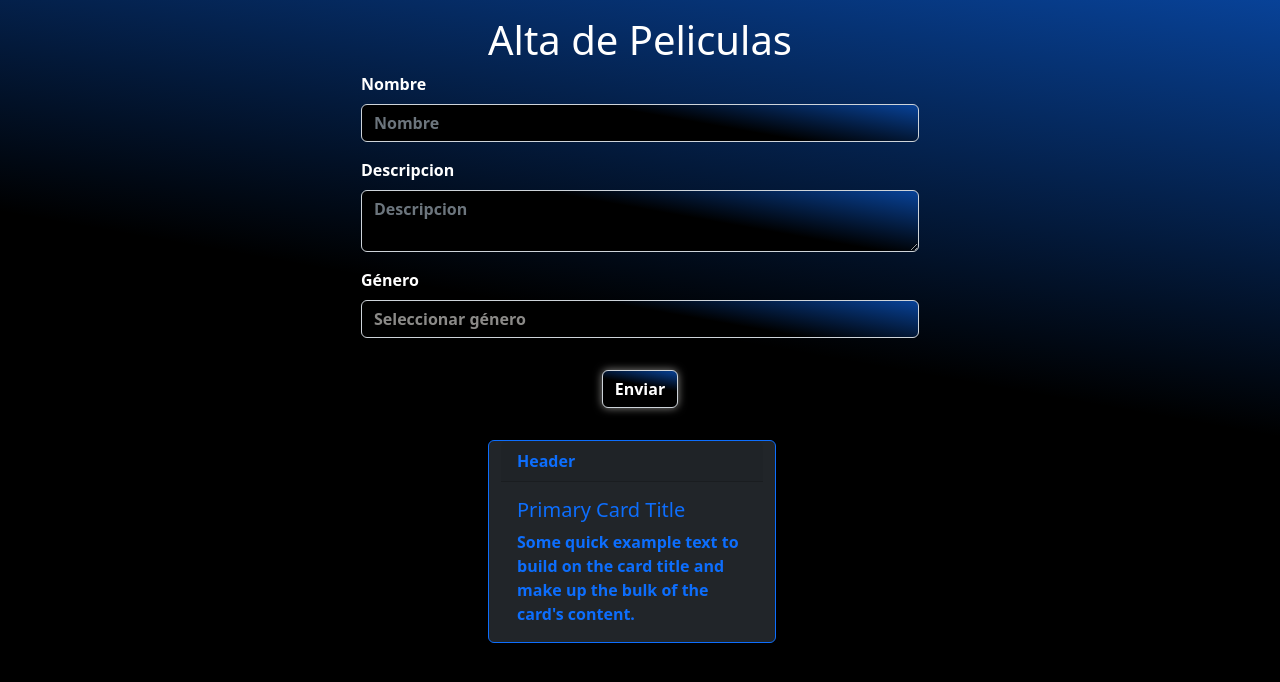
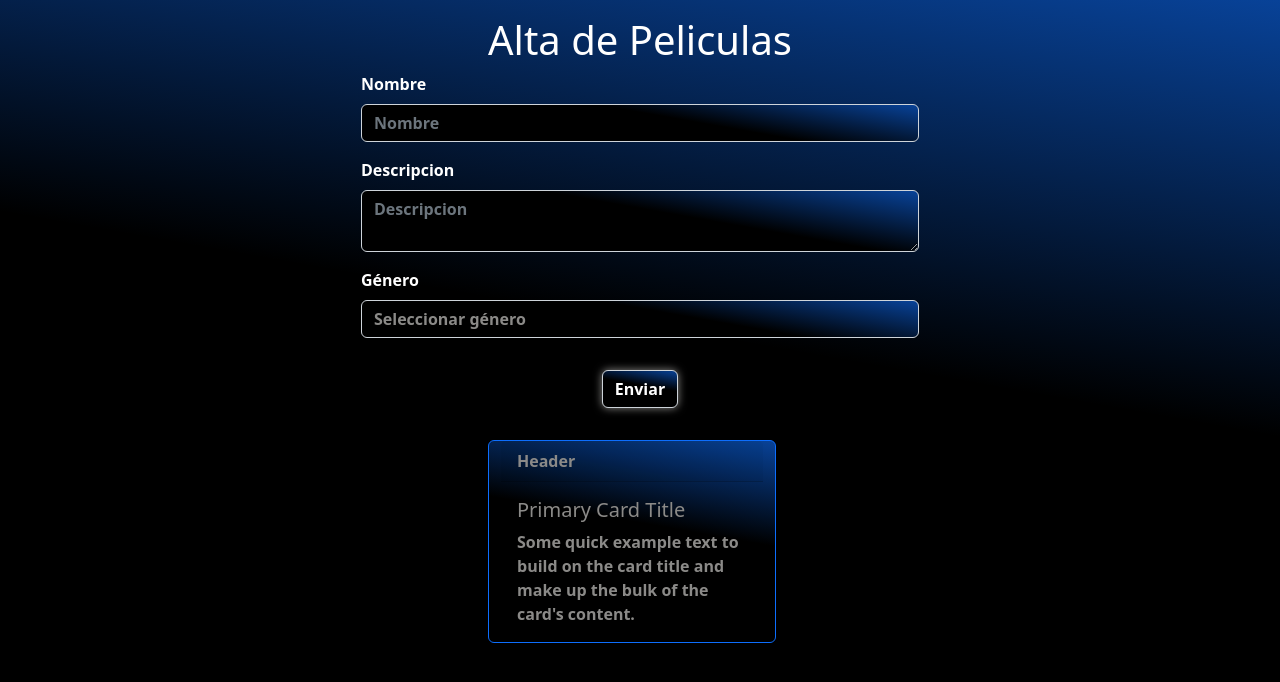
Before and after one commit to herreranicolas/react-ejercicio-10, a React (Vite) app: page / in a window 1280 px wide. Shown: the top 682 px of the page. Built offline with nearby package versions, Linux system fonts and the light colour scheme.

Commit message:
Agregue el maquetado inicial para cada card de pelicula

```diff
--- a/src/App.css
+++ b/src/App.css
@@ -53,6 +53,13 @@ textarea.form-control {
   max-height: calc(4.5em + 2.25rem + 6px);
 }
 
+.card {
+  font-weight: bold;
+  color: #8b8a88 !important;
+  background: linear-gradient(10deg, #e5091400 58%, #0d6efd 128%), #000;
+  background-repeat: no-repeat;
+}
+
 @media (min-width: 768px) {
   form {
     width: 50%;
--- /dev/null
+++ b/src/components/CardPelicula.jsx
@@ -0,0 +1,23 @@
+import { Card, Col } from "react-bootstrap";
+
+const CardPelicula = () => {
+  return (
+    <Card
+      as={Col}
+      border="primary"
+      style={{ width: "18rem" }}
+      className="me-lg-3 mb-3"
+    >
+      <Card.Header>Header</Card.Header>
+      <Card.Body>
+        <Card.Title>Primary Card Title</Card.Title>
+        <Card.Text>
+          Some quick example text to build on the card title and make up the
+          bulk of the card's content.
+        </Card.Text>
+      </Card.Body>
+    </Card>
+  );
+};
+
+export default CardPelicula;
--- a/src/components/ListaPeliculas.jsx
+++ b/src/components/ListaPeliculas.jsx
@@ -1,4 +1,5 @@
-import { Container, Card, Row, Col } from "react-bootstrap";
+import { Container, Row } from "react-bootstrap";
+import CardPelicula from "./CardPelicula";
 
 const ListaPeliculas = () => {
   return (
@@ -10,23 +11,7 @@ const ListaPeliculas = () => {
         xl={4}
         className="justify-content-center align-items-center"
       >
-        <Card
-          as={Col}
-          border="primary"
-          bg="dark"
-          text="primary"
-          style={{ width: "18rem" }}
-          className="me-lg-3 mb-3"
-        >
-          <Card.Header>Header</Card.Header>
-          <Card.Body>
-            <Card.Title>Primary Card Title</Card.Title>
-            <Card.Text>
-              Some quick example text to build on the card title and make up the
-              bulk of the card's content.
-            </Card.Text>
-          </Card.Body>
-        </Card>
+        <CardPelicula></CardPelicula>
       </Row>
     </Container>
   );
```
